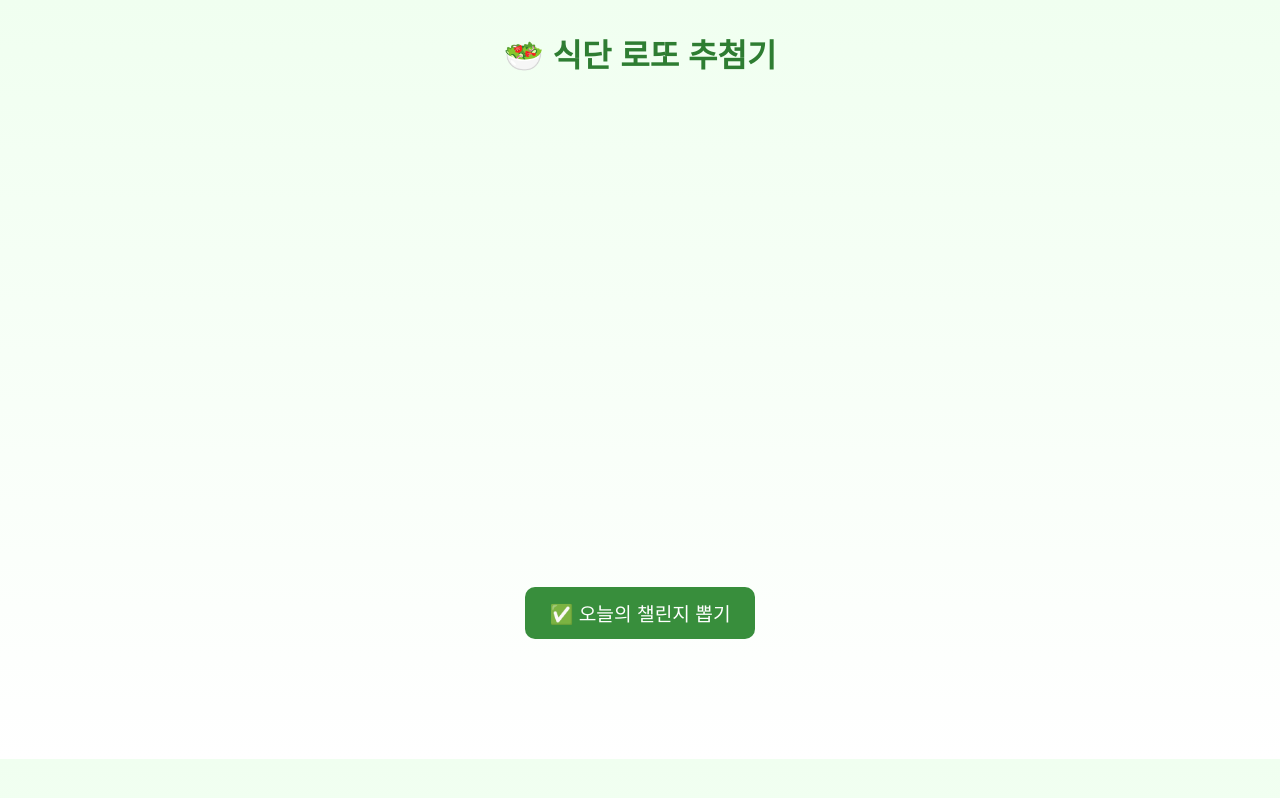
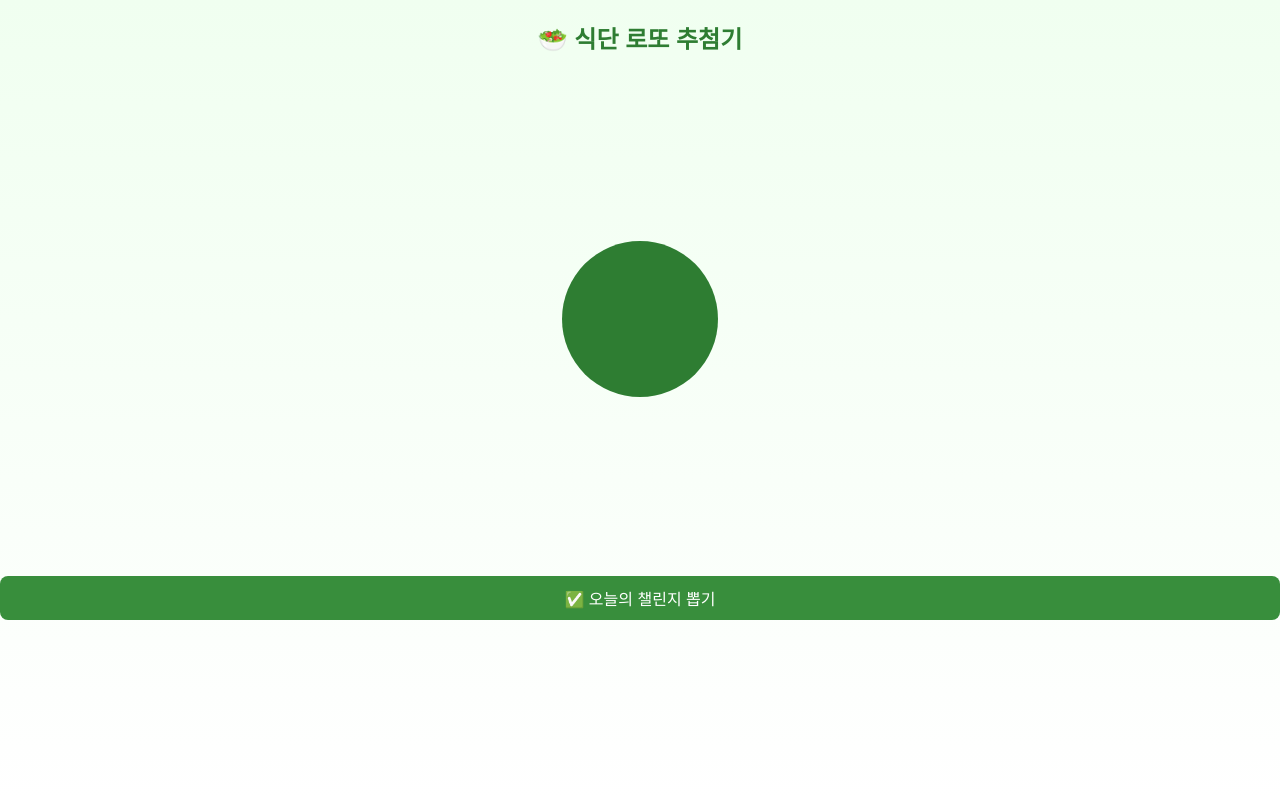
Before and after one commit to kroean-gon/dsq, a plain HTML site: page index.html in a window 1280 px wide. Drawn offline with Linux system fonts and the light colour scheme.

Commit message:
Update style.css

```diff
--- a/style.css
+++ b/style.css
@@ -3,23 +3,22 @@ body {
   padding: 0;
   font-family: 'Arial', sans-serif;
   background: linear-gradient(to bottom, #f0fff0, #ffffff);
-  overflow-x: hidden;       /* 가로 스크롤 방지 */
-  overflow-y: auto;         /* 세로 스크롤 가능하게 */
+  overflow: hidden;  /* ✅ 스크롤 없앰 */
   text-align: center;
-  padding-bottom: 100px;    /* ✅ 하단 여백 추가 */
+  height: 100vh;      /* ✅ 전체 화면 높이 */
+  display: flex;
+  flex-direction: column;
+  justify-content: space-between;  /* 위, 중간, 아래 균형 */
 }
 
 h1 {
-  margin-top: 30px;
-  font-size: 2rem;
+  margin-top: 20px;
+  font-size: 1.5rem;
   color: #2e7d32;
 }
 
 #ball-container {
-  position: relative;
-  width: 100vw;
-  height: 60vh;
-  overflow: hidden;
+  display: none;  /* 화면 내 요소가 너무 많으면 이걸 줄여야 함 */
 }
 
 .ball {
@@ -41,43 +40,30 @@ h1 {
   100% { transform: translate(300px, 500px); }
 }
 
-/* 대포 발사 느낌 */
 #main-ball {
-  position: fixed;
-  left: 50%;
-  bottom: -150px;
-  transform: translateX(-50%) translateY(50%) scale(0.3);
-  width: 160px;
-  height: 160px;
+  margin: 0 auto;
+  width: 140px;
+  height: 140px;
   border-radius: 50%;
   background-color: #2e7d32;
   color: white;
-  font-size: 1.1rem;
+  font-size: 1rem;
   font-weight: bold;
   display: flex;
   align-items: center;
   justify-content: center;
-  padding: 10px;
+  padding: 8px;
   line-height: 1.3;
   word-break: keep-all;
-  opacity: 0;
-  z-index: 10;
-  transition: all 0.8s ease-out;
-}
-
-#main-ball.show {
-  bottom: 40%;
-  transform: translateX(-50%) translateY(0) scale(1.2);
-  opacity: 1;
 }
 
 button {
-  padding: 12px 24px;
-  font-size: 1.2rem;
+  padding: 10px 20px;
+  font-size: 1rem;
   background: #388e3c;
   color: white;
   border: none;
-  border-radius: 10px;
+  border-radius: 8px;
   cursor: pointer;
   margin-top: 10px;
 }
@@ -93,7 +79,14 @@ button:hover:enabled {
 }
 
 #result {
-  margin-top: 20px;
-  font-size: 1.2rem;
+  font-size: 1rem;
   color: #1b5e20;
+  margin-bottom: 10px;
 }
+
+/* 👇 하단 문구를 항상 보이게 고정 */
+.footer {
+  font-size: 0.9rem;
+  margin-bottom: 12px;
+  color: #444;
+}
```
